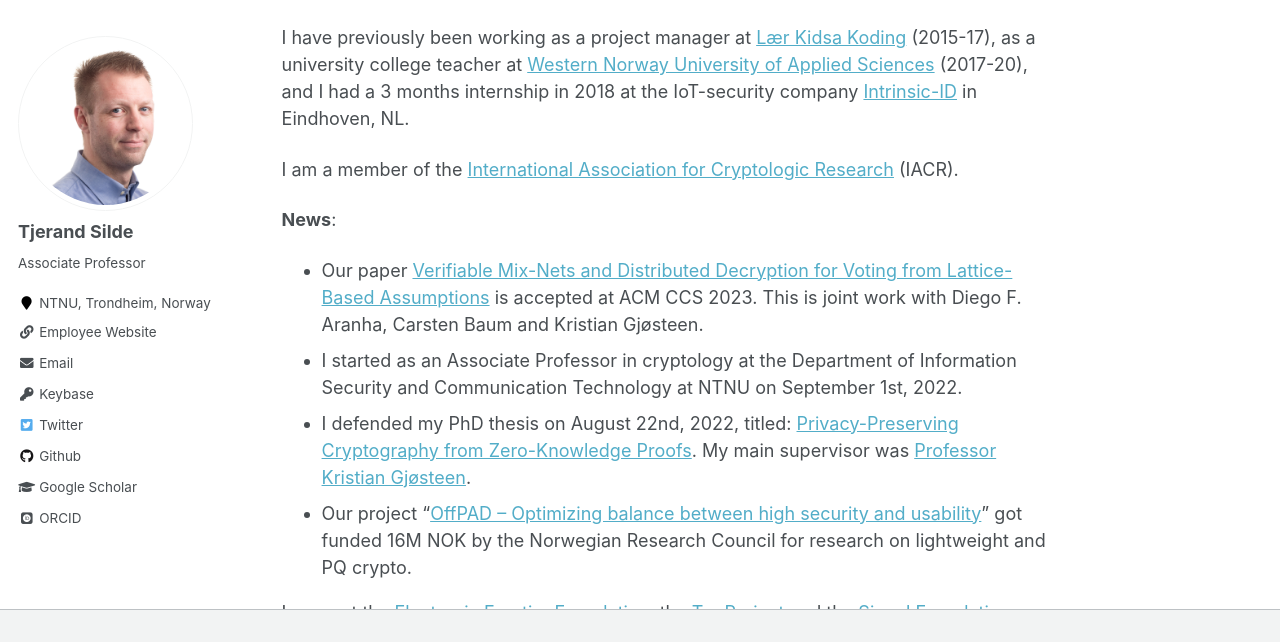
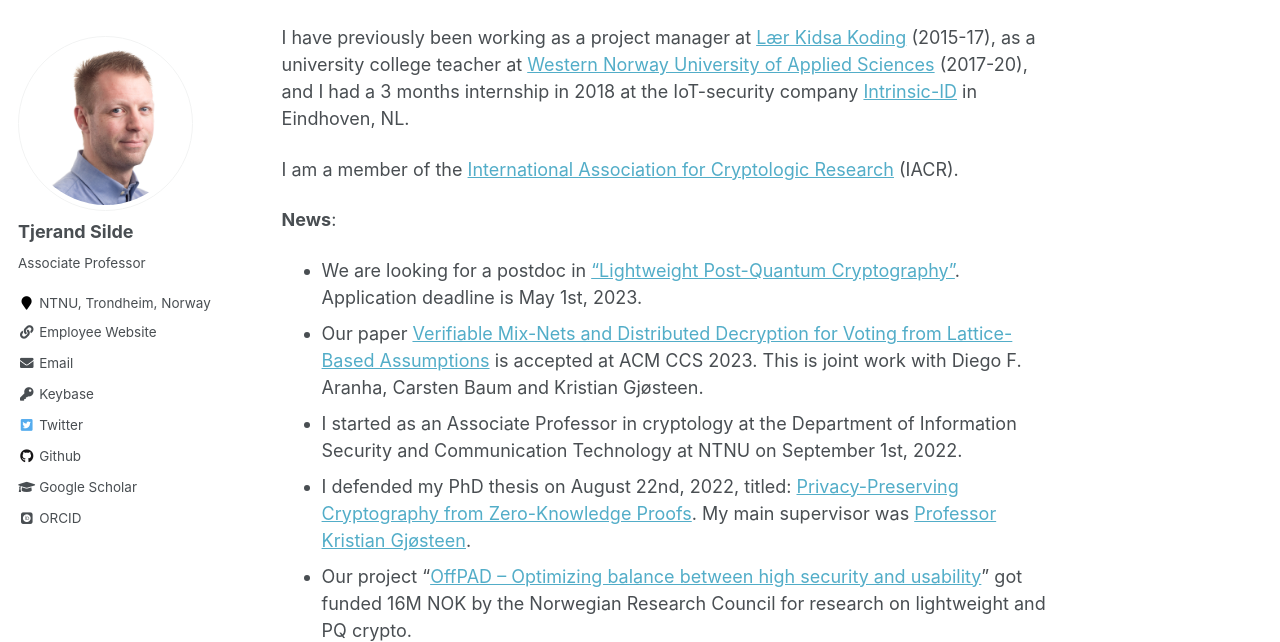
Before and after one commit to tjesi/tjesi.github.io, a Jekyll site: the page built from _pages/about.md, in a window 1280 px wide and 900 px high, scrolled down 584 px, cut to the strip 0-642 px from the top of the window. Built offline with Jekyll 4.4.1, drawn with Linux system fonts in a browser that asks for light colours; some web fonts are replaced.

Commit message:
Update about.md

```diff
--- a/_pages/about.md
+++ b/_pages/about.md
@@ -20,6 +20,7 @@ I am a member of the [International Association for Cryptologic Research](https:
 
 **News**:
 
+- We are looking for a postdoc in ["Lightweight Post-Quantum Cryptography"](https://www.jobbnorge.no/en/available-jobs/job/243244/postdoctoral-fellow-in-lightweight-post-quantum-cryptography). Application deadline is May 1st, 2023.
 - Our paper [Verifiable Mix-Nets and Distributed Decryption for Voting from Lattice-Based Assumptions](https://eprint.iacr.org/2022/422.pdf) is accepted at ACM CCS 2023. This is joint work with Diego F. Aranha, Carsten Baum and Kristian Gjøsteen.
 - I started as an Associate Professor in cryptology at the Department of Information Security and Communication Technology at NTNU on September 1st, 2022.
 - I defended my PhD thesis on August 22nd, 2022, titled: [Privacy-Preserving Cryptography from Zero-Knowledge Proofs](https://ntnuopen.ntnu.no/ntnu-xmlui/handle/11250/3012606). My main supervisor was [Professor Kristian Gjøsteen](https://www.ntnu.edu/employees/kristian.gjosteen).
```
